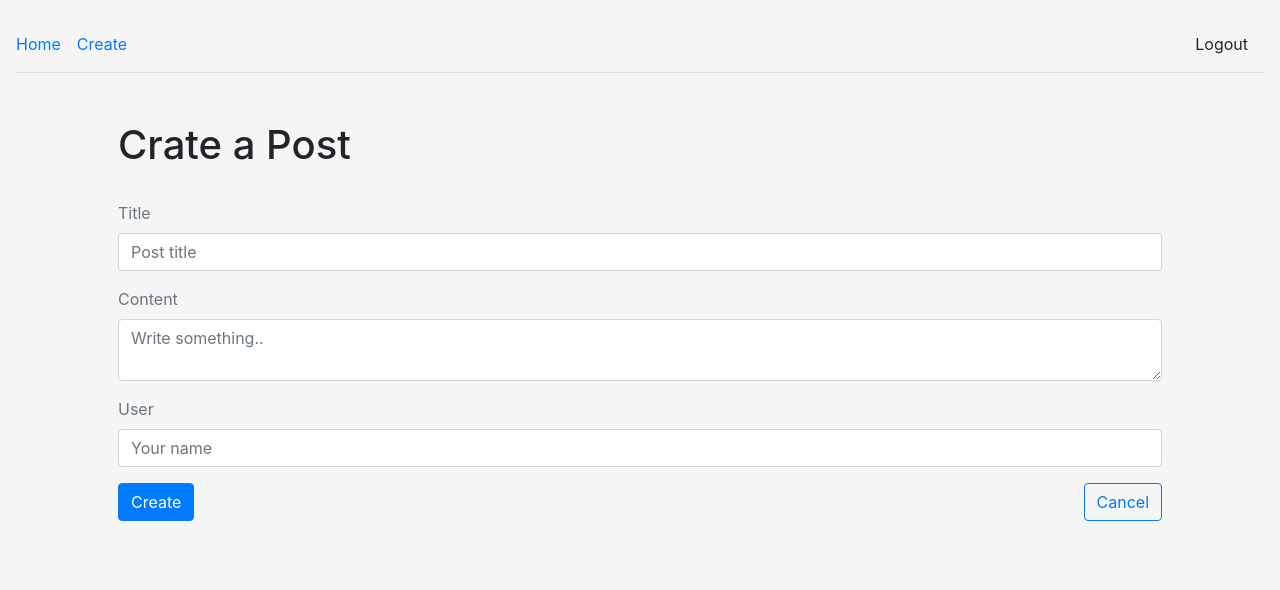
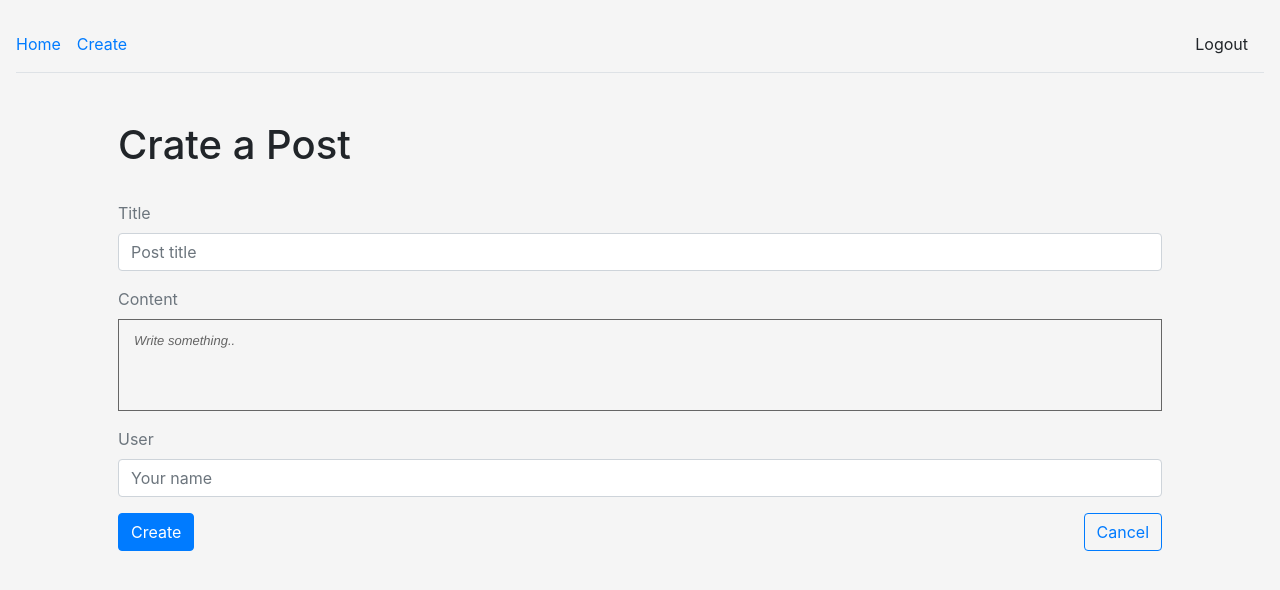
Before and after one commit to Michal-Radomski/MERN_App2, a React (Create React App) app in the folder client/: page /create in a window 1280 px wide. Shown: the top 590 px of the page. Built offline with nearby package versions, Linux system fonts and the light colour scheme; sample sign-in values are in the browser's storage.

Commit message:
Wysiwig editor was added

```diff
--- a/client/package.json
+++ b/client/package.json
@@ -9,6 +9,7 @@
     "axios": "^0.27.2",
     "react": "^18.2.0",
     "react-dom": "^18.2.0",
+    "react-quill": "^2.0.0",
     "react-router-dom": "^5.3.3",
     "react-scripts": "5.0.1",
     "sass": "^1.54.8",
--- a/client/src/App.tsx
+++ b/client/src/App.tsx
@@ -57,7 +57,7 @@ function App(): JSX.Element {
                 <Link to={`/post/${post.slug}`}>
                   <h2>{post.title}</h2>
                 </Link>
-                <p className="lead">{post.content.substring(0, 100)}</p>
+                <p className="lead">{post?.content?.substring(0, 100)}</p>
                 <p>
                   Author: <span className="badge">{post.user}</span> Published on:{" "}
                   <span className="badge">{new Date(post.createdAt as Date).toLocaleString()}</span>
--- a/client/src/CreatePost.tsx
+++ b/client/src/CreatePost.tsx
@@ -1,29 +1,31 @@
 import React from "react";
 import axios from "axios";
 import {Link, useHistory} from "react-router-dom";
+import ReactQuill from "react-quill";
+import "react-quill/dist/quill.bubble.css";
 
 import {Post} from "./Interfaces";
 
 const CreatePost = (): JSX.Element => {
   const [state, setState] = React.useState<Post>({
     title: "",
-    content: "",
     user: "",
   });
+  const [content, setContent] = React.useState<string>("");
 
   const history = useHistory();
 
   // Destructure values from state
-  const {title, content, user} = state;
+  const {title, user} = state;
 
   // onChange event handler
-  const handleChange = (name: string) => (event: React.FormEvent<HTMLInputElement | HTMLTextAreaElement>) => {
-    // console.log("name:", name, "event:", (event.target as HTMLInputElement | HTMLTextAreaElement).value);
-    setState({...state, [name]: (event.target as HTMLInputElement | HTMLTextAreaElement).value});
+  const handleChange = (name: string) => (event: React.FormEvent<HTMLInputElement>) => {
+    // console.log("name:", name, "event:", (event.target as HTMLInputElement ).value);
+    setState({...state, [name]: (event.target as HTMLInputElement).value});
   };
   // function handleChange(name: string) {
-  //   return function (event: React.FormEvent<HTMLInputElement | HTMLTextAreaElement>) {
-  //     setState({...state, [name]: (event.target as HTMLInputElement | HTMLTextAreaElement).value});
+  //   return function (event: React.FormEvent<HTMLInputElement >) {
+  //     setState({...state, [name]: (event.target as HTMLInputElement ).value});
   //   };
   // }
 
@@ -48,6 +50,12 @@ const CreatePost = (): JSX.Element => {
     }, 1000);
   };
 
+  // Rich text editor handle change
+  const handleContent = (event: React.SetStateAction<string>) => {
+    // console.log({event});
+    setContent(event);
+  };
+
   return (
     <React.Fragment>
       <div className="container p-5">
@@ -68,12 +76,13 @@ const CreatePost = (): JSX.Element => {
           </div>
           <div className="form-group">
             <label className="text-muted">Content</label>
-            <textarea
-              className="form-control"
+            <ReactQuill
+              onChange={handleContent}
+              value={content}
+              theme="bubble"
+              className="pb-5 mb-3"
               placeholder="Write something.."
-              required
-              onChange={handleChange("content")}
-              value={content}
+              style={{border: "1px solid #666"}}
             />
           </div>
           <div className="form-group">
--- a/client/src/Interfaces.d.ts
+++ b/client/src/Interfaces.d.ts
@@ -7,7 +7,7 @@ interface Post {
   _id?: Types.ObjectId;
   createdAt?: Date | undefined;
   title: string;
-  content: string;
+  content?: string;
   user: string;
 }
 
--- a/client/src/PrivateRoute.tsx
+++ b/client/src/PrivateRoute.tsx
@@ -1,5 +1,6 @@
 import React from "react";
 import {Route, Redirect} from "react-router-dom";
+
 import {getUser} from "./helpers";
 
 const PrivateRoute = ({component: Component, ...rest}: any): JSX.Element => {
```
Also changed, not shown: 1 other file (tests, documents, lock files or other folders).
